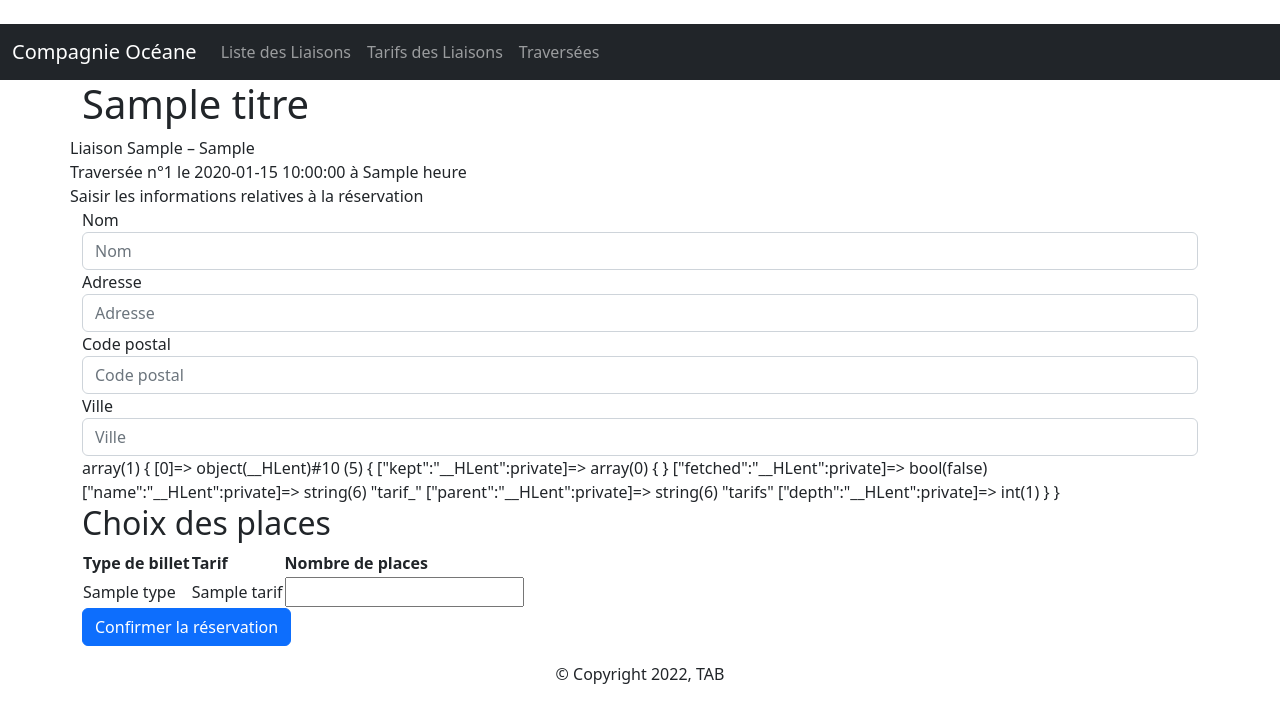
After one commit to taccary/oceane-resa-MVC-objet, a PHP site: template vue/vueReserveTraversee.php in a window 1280 px wide. The commit adds this page. Shown: the top 723 px of the page. Run offline with PHP 8.4, Linux system fonts and the light colour scheme; the template is opened without the code that fills it: most values are stand-ins (such as "Sample title", 1, 10 or a date in 2020).

Commit message:
correction en cours

```diff
--- a/controleur/afficheTraversees.php
+++ b/controleur/afficheTraversees.php
@@ -18,6 +18,7 @@ if (isset($_POST['liaison']) && isset($_POST['date'])){
     $LiaisonSelectionnee = getLiaisonById($idLiaison);
     $traversees = getTraverseesByLiaisonAndDate($idLiaison, $dateTraversee);
     $placesCapacite = getPlacesTraverseesByLiaisonAndDate($idLiaison, $dateTraversee);
+    $placesReservees = getPlacesReservesTraversees();
 }
 
 $titre = "Horaires des traversées";
--- a/controleur/controleurPrincipal.php
+++ b/controleur/controleurPrincipal.php
@@ -6,7 +6,6 @@ function controleurPrincipal($action) {
     $lesActions["liaisons"]= "afficheLiaisons.php";
     $lesActions["tarifs"]= "afficheTarifs.php";
     $lesActions["traversees"]= "afficheTraversees.php";
-
     $lesActions["reservation"]= "reserveTraversee.php";
     $lesActions["confirmation"]= "confirmeReservation.php";
 
--- a/modele/bd.tarification.inc.php
+++ b/modele/bd.tarification.inc.php
@@ -35,7 +35,7 @@ function getTarifsPeriode(string $idPeriode) : array {
     $resultat = array();
     try {
         $cnx = getPDO();
-        $req = $cnx->prepare("SELECT libelleCategorie as categorie, libelleTypeBillet as type, tarif, libellePeriode as periode FROM tarification t JOIN periode p ON t.idPeriode=p.idPeriode JOIN type_billet tb ON (t.idCategorie, t.idTypebillet) = (tb.idCategorie, tb.idTypebillet) JOIN categorie c ON t.idCategorie = c.idCategorie WHERE t.idPeriode=:idPeriode ORDER BY t.idCategorie, t.idTypebillet");
+        $req = $cnx->prepare("SELECT libelleCategorie as categorie, libelleTypeBillet as type, t.idTypeBillet as idType, tarif, libellePeriode as periode FROM tarification t JOIN periode p ON t.idPeriode=p.idPeriode JOIN type_billet tb ON (t.idCategorie, t.idTypebillet) = (tb.idCategorie, tb.idTypebillet) JOIN categorie c ON t.idCategorie = c.idCategorie WHERE t.idPeriode=:idPeriode ORDER BY t.idCategorie, t.idTypebillet");
         $req->bindValue(':idPeriode', $idPeriode, PDO::PARAM_STR);
         $req->execute();
 
--- a/vue/vueAfficheLiaisons.php
+++ b/vue/vueAfficheLiaisons.php
@@ -24,7 +24,7 @@
             if ($i==1){
             ?>
               <tr>
-                <th scope="row" rowspan="4">
+                <th scope="row" rowspan="<?= $nbLiaisons ?>">
                   <?= $secteur['nom'] ?>
                 </th>
             <?php } else { ?>
--- a/vue/vueAfficheTraversees.php
+++ b/vue/vueAfficheTraversees.php
@@ -111,6 +111,7 @@
                   $placesDispo = intval($placesCapacite[$traversee['num']][$categorie['idCategorie']]) - intval($placesReservees[$traversee['num']][$categorie['idCategorie']]);
                 }
 
+
               ?>
                 <td><?= $placesDispo ?></td>
               <?php
--- /dev/null
+++ b/vue/vueReserveTraversee.php
@@ -0,0 +1,57 @@
+
+<h1><?= $titre ?></h1>
+<div class="row">
+
+
+Liaison <?= $infosTraversee['portDepart'] ?> – <?= $infosTraversee['portArrivee'] ?> <br/>
+Traversée n°<?= $infosTraversee['num'] ?> le <?= $infosTraversee['date'] ?> à <?= $infosTraversee['heure'] ?> <br/>
+Saisir les informations relatives à la réservation <br/>
+
+<form method="POST" action="?action=confirmation">
+  <div class="form-group">
+    <label for="nom">Nom</label>
+    <input type="text" class="form-control" id="nom" name="nom" placeholder="Nom" required>
+  </div>
+  <div class="form-group">
+    <label for="adresse">Adresse</label>
+    <input type="text" class="form-control" id="adresse" name="adresse" placeholder="Adresse" required>
+  </div>
+  <div class="form-group">
+    <label for="codePostal">Code postal</label>
+    <input type="text" class="form-control" id="codePostal" name="codePostal" placeholder="Code postal" required>
+  </div>
+
+    <label for="ville">Ville</label>
+    <input type="text" class="form-control" id="ville" name="ville" placeholder="Ville" required>
+  </div>
+
+<?php var_dump($tarifs); ?>
+
+  <h2>Choix des places</h2>
+  <div class="form-group">
+    <table>
+      <thead>
+        <tr>
+          <th>Type de billet</th>
+          <th>Tarif</th>
+          <th>Nombre de places</th>
+        </tr>
+      </thead>
+      <tbody>
+        <?php foreach ($tarifs as $tarif) { ?>
+          <tr>
+            <td><?= $tarif['type'] ?></td>
+            <td><?= $tarif['tarif'] ?></td>
+            <td><input type="number" name="places['<?= $tarif['idType'] ?>']" min="0"></td>
+          </tr>
+        <?php } ?>
+      </tbody>
+    </table>
+  </div>
+
+
+  <input type="hidden" name="traversee" value="<?= $numTraversee ?>">
+  <button type="submit" class="btn btn-primary">Confirmer la réservation</button>
+</form>
+
+</div>
```
Also changed, not shown: controleur/confirmeReservation.php (added, +25 -0 lines), controleur/reserveTraversee.php (+6 -2 lines), modele/bd.traversee.inc.php (+30 -2 lines), vue/vueConfirmeReservation.php (added, +21 -0 lines).
